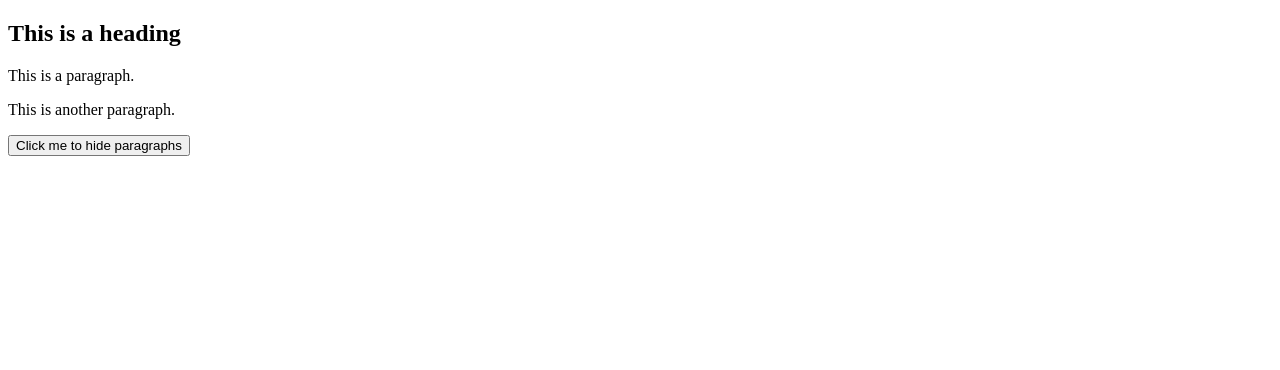
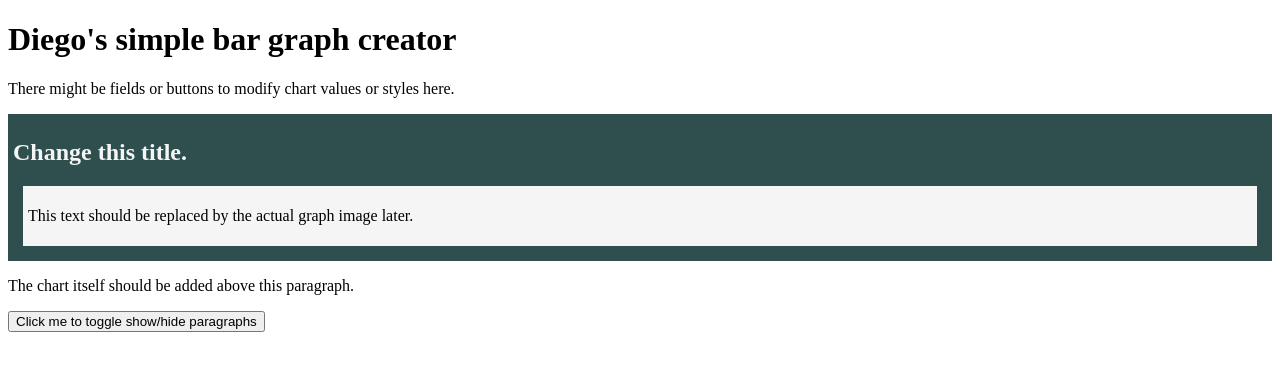
Before and after one commit to diegojcastro/bar-charts, a website: page bargraph-first-attempt.html in a window 1280 px wide. Drawn offline with Linux system fonts and the light colour scheme.

Commit message:
simple layout changes to the html page as placeholders for the graph area

```diff
--- a/bargraph-first-attempt.html
+++ b/bargraph-first-attempt.html
@@ -3,22 +3,47 @@
 <head>
     <meta charset="utf-8">
     <script src="jquery-3.6.0.js"></script>
-    <title>Demo</title>
+    <title>Example Bar Graph</title>
     <script>
       $(document).ready(function(){
         $("button").click(function(){
-          $("p").hide();
+          $("p").toggle(200);
         });
       });
       </script>
+      <style>
+        .graphBox {
+          color:whitesmoke;
+          margin: 0;
+          padding: 5px;
+          background-color: darkslategray
+        }
+
+        .graphArea {
+          color:black;
+          margin: 10px;
+          padding: 5px;
+          background-color: whitesmoke;
+        }
+      </style>
 </head>
 <body>
-  <h2>This is a heading</h2>
+  <header>
+    <h1>Diego's simple bar graph creator</h1>
+  </header>
 
-  <p>This is a paragraph.</p>
-  <p>This is another paragraph.</p>
+  <main>
+    <p>There might be fields or buttons to modify chart values or styles here.</p>
+    <article class="graphBox">
+      <h2 id="graphTitle">Change this title.</h2>
+      <section class="graphArea">
+        <p>This text should be replaced by the actual graph image later.</p>
+      </section>
+    </article>
+    <p>The chart itself should be added above this paragraph.</p>
+  </main>
 
-  <button>Click me to hide paragraphs</button>
+  <button>Click me to toggle show/hide paragraphs</button>
 
 </body>
 </html>
```
